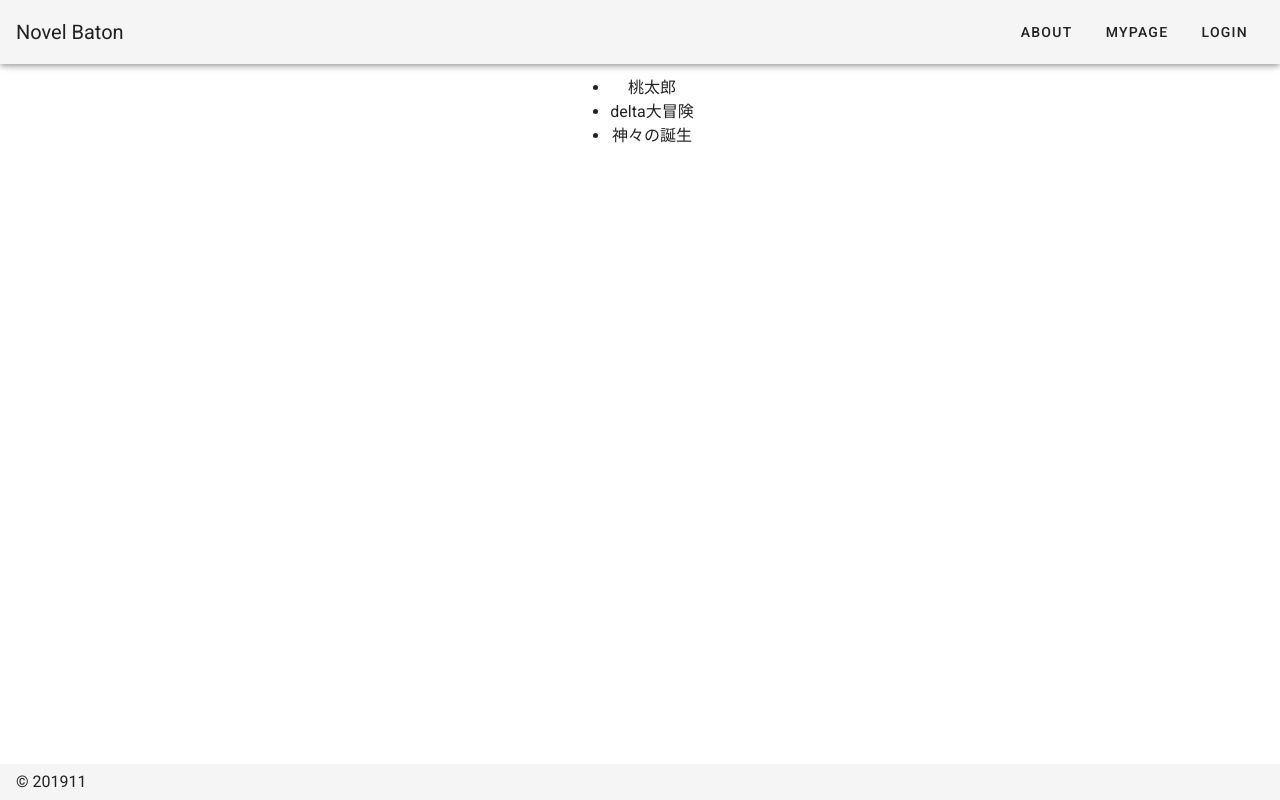
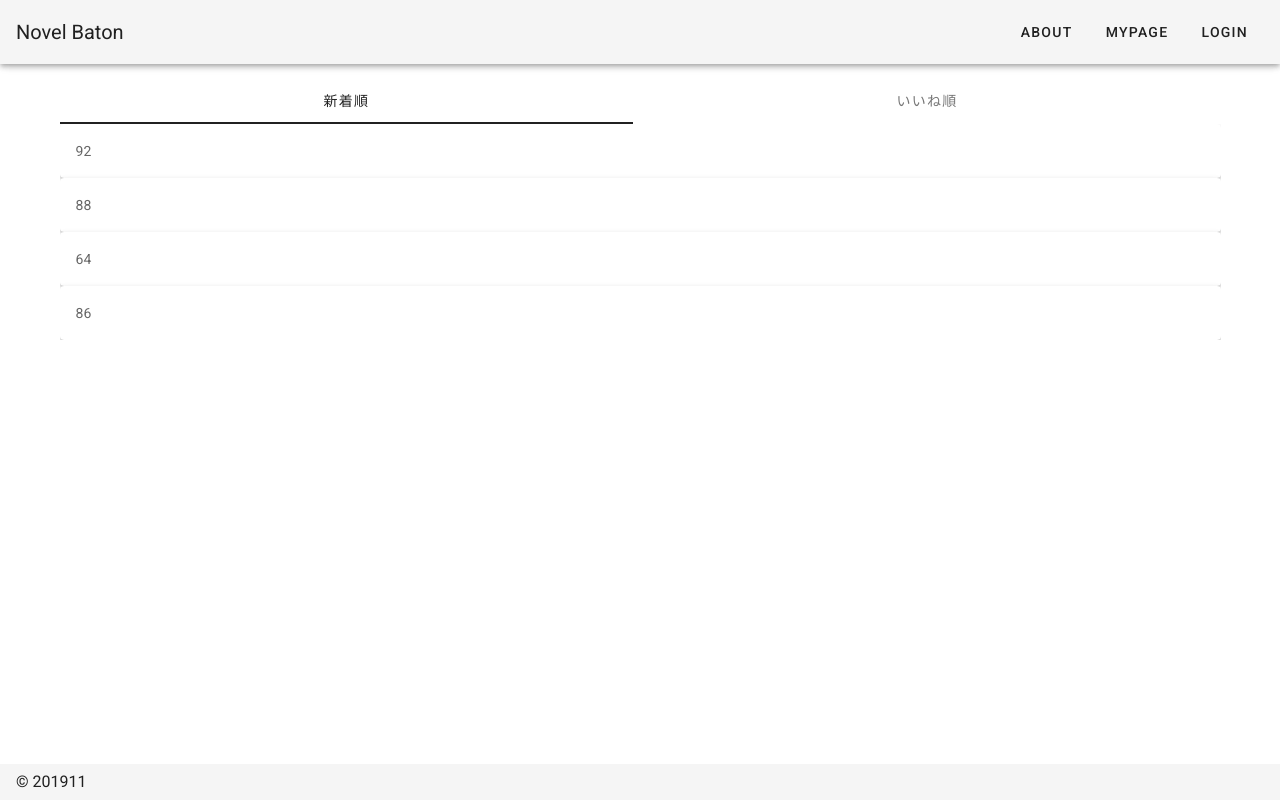
Before and after one commit to Jisedai-labo/novel-baton, a Nuxt app: page / in a window 1280 px wide. Built offline with nearby package versions, Linux system fonts and the light colour scheme.

Commit message:
一覧表示

```diff
--- a/layouts/default.vue
+++ b/layouts/default.vue
@@ -26,9 +26,6 @@
 export default {
   data() {
     return {
-      clipped: false,
-      drawer: false,
-      fixed: false,
       items: [
         {
           icon: 'mdi-apps',
--- a/pages/index.vue
+++ b/pages/index.vue
@@ -1,26 +1,37 @@
 <template>
-  <v-layout column justify-center align-center>
-    <!-- <v-flex xs12 sm8 md6> -->
-    <div class="text-center">
-      <ul id="titles">
-        <li v-for="(item, index) in items" :key="index">
-          {{ item.title }}
-        </li>
-      </ul>
-    </div>
-    <!-- </v-flex> -->
+  <v-layout column justify-center>
+    <v-tabs v-model="tab" background-color="transparent" color="basil" grow>
+      <v-tab v-for="item in items" :key="item">{{ item }}</v-tab>
+    </v-tabs>
+    <v-tabs-items v-model="tab">
+      <v-tab-item v-for="text in texts" :key="text">
+        <v-card v-for="(t, key, index) in text" :key="index">
+          <v-card-text>
+            {{ t }}
+          </v-card-text>
+        </v-card>
+      </v-tab-item>
+    </v-tabs-items>
+    <!-- <ul>
+      <li v-for="(item, index) in items" :key="index">{{ item.title }}</li>
+    </ul> -->
   </v-layout>
 </template>
 
 <script>
 export default {
   data() {
+    const init = [92, 88, 64, 86]
+    const good = ['aa', 'bb', 'cc']
     return {
-      items: [
+      titles: [
         { title: '桃太郎' },
         { title: 'delta大冒険' },
         { title: '神々の誕生' }
-      ]
+      ],
+      tab: null,
+      items: ['新着順', 'いいね順'],
+      texts: [init, good]
     }
   }
 }
```
